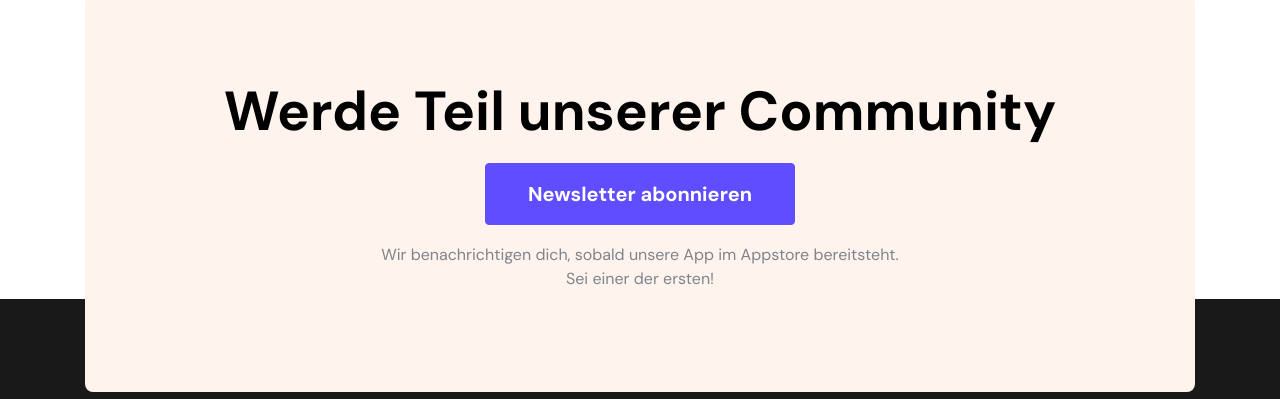
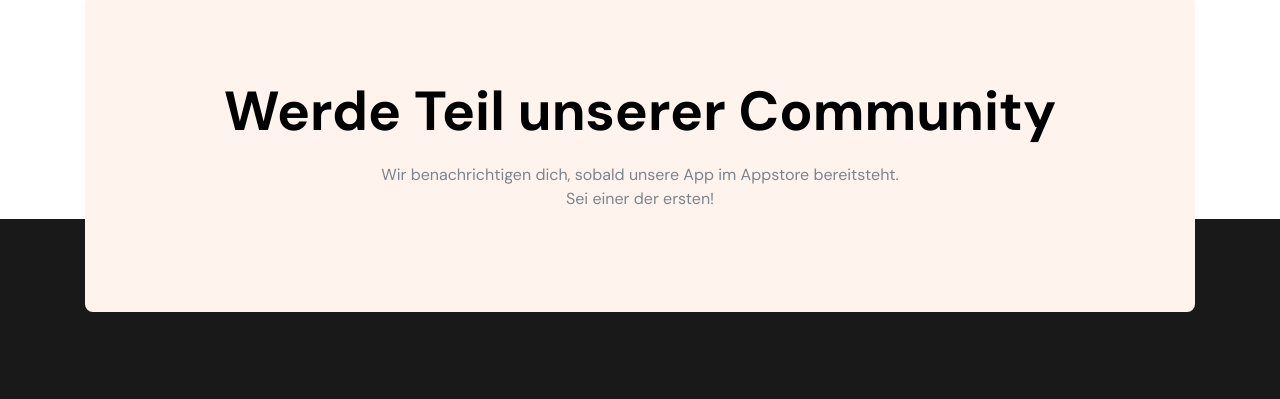
Before and after one commit to matteryanalytics/matteryanalytics.github.io, a website: page index.html in a window 1280 px wide. Shown: the part 4193-4592 px from the top of the page. Drawn offline with Linux system fonts and the light colour scheme.

Commit message:
Waitlist DE

```diff
--- a/index.html
+++ b/index.html
@@ -309,10 +309,10 @@
         <div class="container">
             <div class="footer-banner" data-aos="fade-up">
                 <h1 class="banner-title">Werde Teil unserer Community</h1>
-                <div class="banner-btns-wrapper">
-
-                    <a class="btn btn-success" href="https://www.subscribepage.com/r1c2e7_copy" role="button">Newsletter abonnieren</a>
-                </div>
+                    <div class="ml-form-embed"
+                        data-account="3740558:b4j3z1m8g7"
+                        data-form="5307488:t0i0b6">
+                    </div>
                 <p class="banner-text">Wir benachrichtigen dich, sobald unsere App im Appstore bereitsteht. <br> Sei einer der ersten! </p>
             </div>
         </div>
```
Also changed, not shown: about_contact.html (+3 -3 lines), impressum.html (+3 -2 lines).
